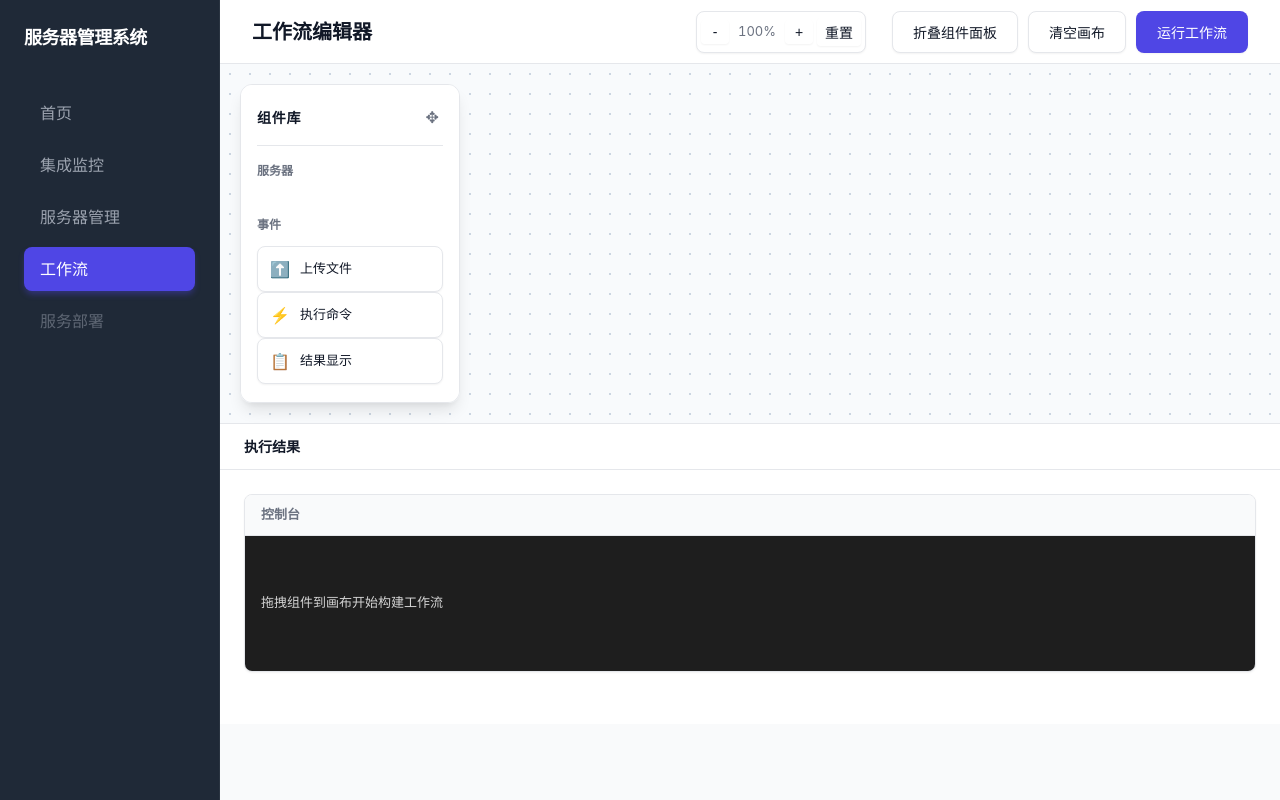
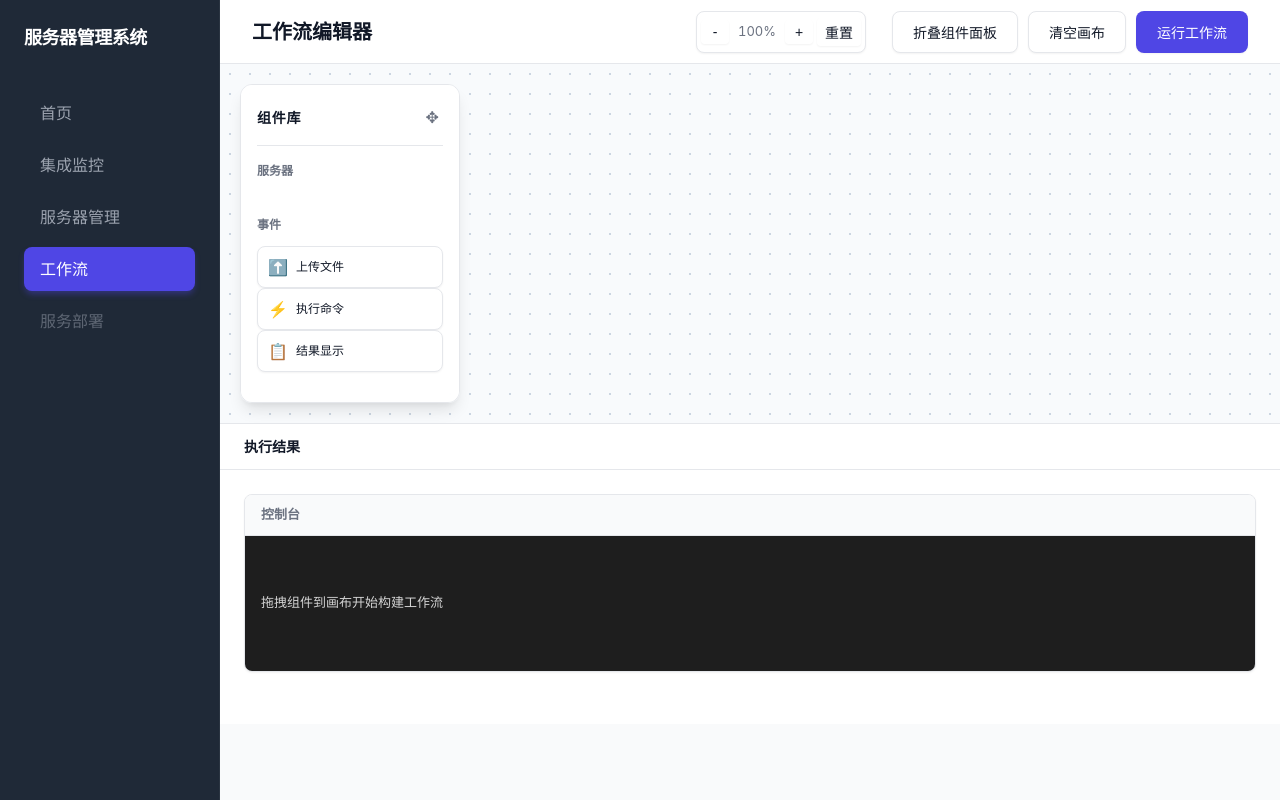
Before and after one commit to xiaoyekanren/test-by-ai, a Flask app: page /workflow in a window 1280 px wide. Run offline with Flask 3, Linux system fonts and the light colour scheme; data that the repository does not hold is empty.

Commit message:
style: 进一步紧凑化工作流组件库项目样式 (减小内边距和字体)

```diff
--- a/static/css/workflow.css
+++ b/static/css/workflow.css
@@ -81,20 +81,20 @@
 }
 
 .draggable-item {
-    padding: 10px 12px;
+    padding: 8px 10px;
     background: #fff;
     border: 1px solid var(--border-color);
     border-radius: var(--btn-radius);
     cursor: grab;
     display: flex;
     align-items: center;
-    gap: 10px;
+    gap: 8px;
     transition: all 0.2s cubic-bezier(0.4, 0, 0.2, 1);
     user-select: none;
     width: 100%;
     box-sizing: border-box;
     box-shadow: var(--shadow-sm);
-    font-size: 13px;
+    font-size: 12px;
     color: var(--text-color);
     min-width: 160px;
     max-width: 100%; /* 允许在单列模式下占满容器 */
```
